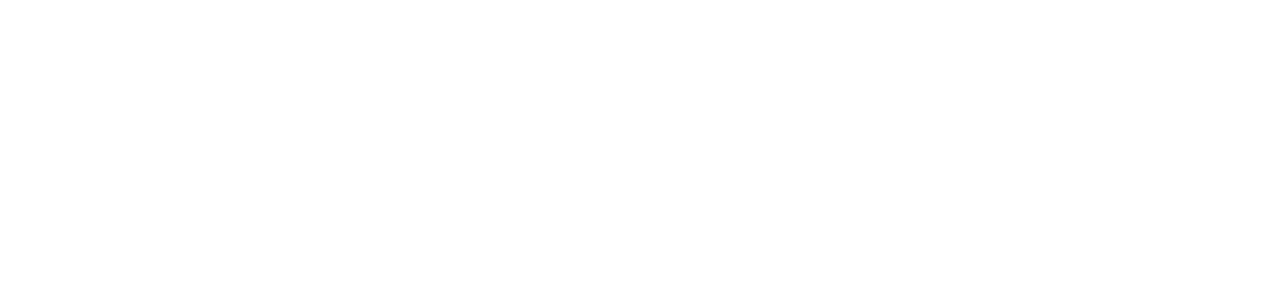
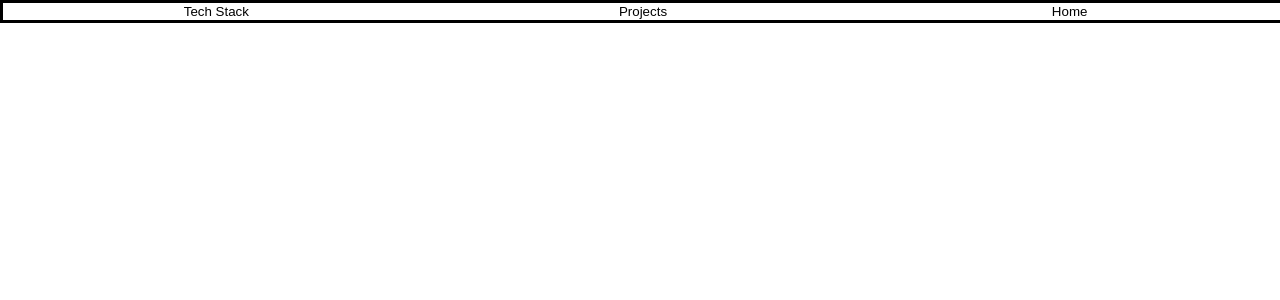
Before and after one commit to JPierce28/portfolio, a React (Create React App) app: page /about in a window 1280 px wide. Shown: the top 300 px of the page. Built offline with nearby package versions, Linux system fonts and the light colour scheme.

Commit message:
Add conditional rendering for header component and appropriate buttons

```diff
--- a/src/components/About/About.tsx
+++ b/src/components/About/About.tsx
@@ -1,9 +1,10 @@
 import './About.css'
+import Header from '../Header/Header';
 
 const About = () => {
   return (
     <div>
-
+      <Header/>
     </div>
   )
 }
--- /dev/null
+++ b/src/components/Header/Header.css
@@ -0,0 +1,9 @@
+.main-header {
+    height: 20%;
+    width: 100%;
+    border: 3px solid black;
+    display: flex;
+    flex-direction: row;
+    align-items: center;
+    justify-content: space-around;
+}
--- /dev/null
+++ b/src/components/Header/Header.tsx
@@ -0,0 +1,17 @@
+import './Header.css'
+import { useLocation } from 'react-router-dom'
+
+const Header = () => {
+    const location = useLocation()
+
+    return (
+        <header className='main-header'>
+            {location.pathname !== '/tech-stack' && <button className='nav-btn'>Tech Stack</button>}
+            {location.pathname !== '/projects' && <button className='nav-btn'>Projects</button>}
+            {location.pathname !== '/about' && <button className='nav-btn'>About</button>}
+            <button className='nav-btn'>Home</button>
+        </header>
+    )
+}
+
+export default Header;
--- a/src/components/Home/Home.css
+++ b/src/components/Home/Home.css
@@ -7,15 +7,7 @@
     background-color: lightblue;
 }
 
-.main-header {
-    height: 20%;
-    width: 100%;
-    border: 3px solid black;
-    display: flex;
-    flex-direction: row;
-    align-items: center;
-    justify-content: space-around;
-}
+
 
 .tech-stack {
     height: 33%;
--- a/src/components/Home/Home.tsx
+++ b/src/components/Home/Home.tsx
@@ -1,8 +1,10 @@
 import './Home.css'
+import Header from '../Header/Header';
 import { useLocation, useNavigate } from 'react-router-dom';
 
 const Home = () => {
   const navigate = useNavigate()
+  const location = useLocation()
 
   const techDirect = () => {
     navigate('/tech-stack')
@@ -20,10 +22,10 @@
   return (
     <section className='home-page'>
       <header className='main-header'>
-        <h1>Hello there I am Josh</h1>
+        <h1>Hello I'm Josh mofucka</h1>
       </header>
       <div className='tech-stack'>
-        <button onClick={techDirect} className='nav-btn'>Tech Stack</button>
+        {location.pathname !== '/about' && <button onClick={techDirect} className='nav-btn'>Tech Stack</button>}
       </div>
       <div className='about-container'>
         <button onClick={aboutDirect} className='nav-btn'>About</button>
--- a/src/components/Projects/Projects.tsx
+++ b/src/components/Projects/Projects.tsx
@@ -1,9 +1,10 @@
+import Header from '../Header/Header';
 import './Projects.css'
 
 const Projects = () => {
   return (
     <div>
-
+      <Header/>
     </div>
   )
 }
--- a/src/components/Tech/Tech.tsx
+++ b/src/components/Tech/Tech.tsx
@@ -1,9 +1,10 @@
+import Header from '../Header/Header';
 import './Tech.css'
 
 const Tech = () => {
   return (
     <div>
-
+      <Header/>
     </div>
   )
 }
```
